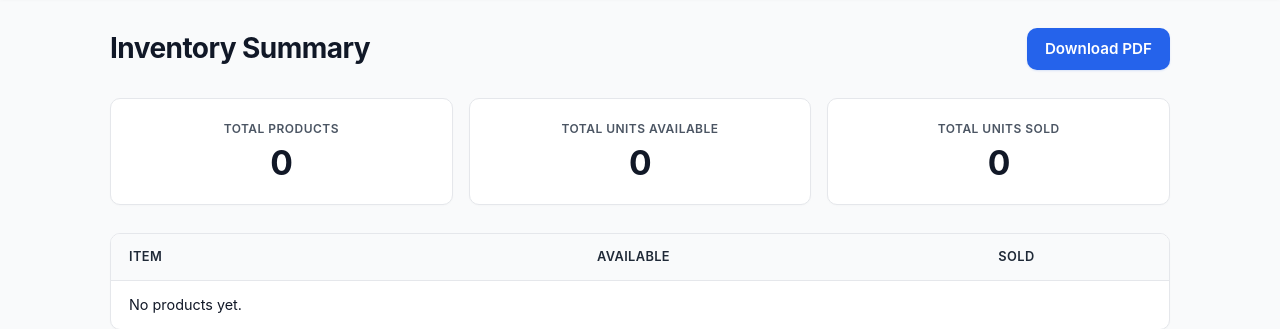
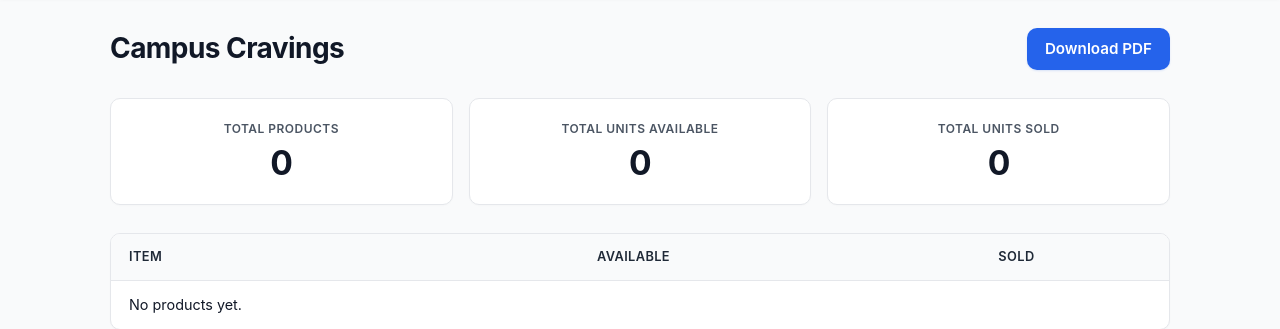
Before and after one commit to AgbogidiRhunor/inventory, a Django app: page /summary/ in a window 1280 px wide. Shown: the part 65-394 px from the top of the page. Run offline with Django 5.2, Linux system fonts and the light colour scheme; the visitor is signed in with stand-in values (Sample User, id 1); data that the repository does not hold is empty.

Commit message:
Summary and Dashboard Update

```diff
--- a/templates/inventory/dashboard.html
+++ b/templates/inventory/dashboard.html
@@ -3,7 +3,7 @@
 {% block title %}Dashboard{% endblock %}
 {% block content %}
 <div class="page-header">
-    <h1>Inventory Dashboard</h1>
+    <h1>Campus Cravings Inventory Dashboard</h1>
     <a href="{% url 'new_entry' %}" class="btn btn-primary">+ New Entry</a>
 </div>
 
--- a/templates/inventory/summary.html
+++ b/templates/inventory/summary.html
@@ -2,7 +2,7 @@
 {% block title %}Summary{% endblock %}
 {% block content %}
 <div class="page-header">
-    <h1>Inventory Summary</h1>
+    <h1>Campus Cravings</h1>
     <a href="{% url 'summary_pdf' %}" class="btn btn-primary">Download PDF</a>
 </div>
 
```
